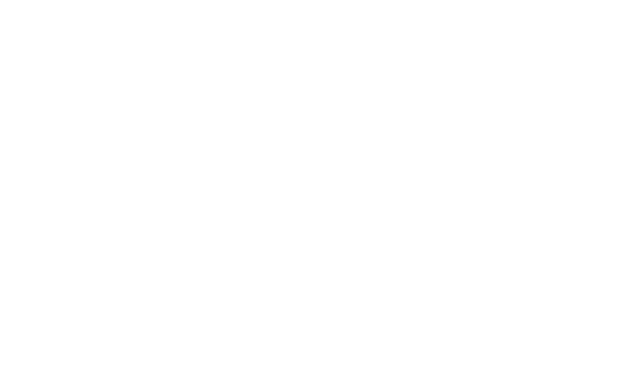
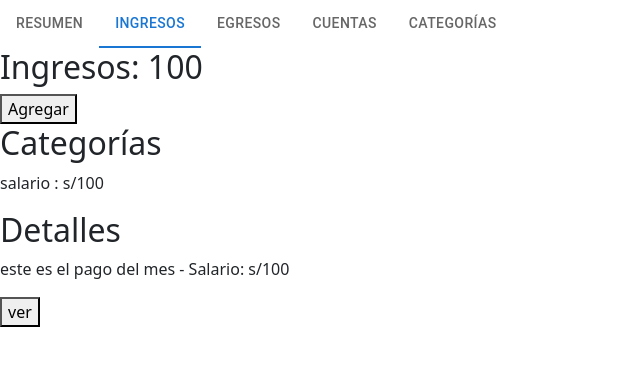
Before and after one commit to CesarCr300/integrador-1, a React (Vite) app: page /home/incomes in a window 1280 px wide. Before the commit this address had no page. Shown: the top 366 px of the page, without its empty margins (0-640 px from the left). Built offline with nearby package versions, Linux system fonts and the light colour scheme.

Commit message:
creation of BasicPage

```diff
--- a/src/App.tsx
+++ b/src/App.tsx
@@ -16,7 +16,11 @@ const App = () => {
           <BrowserRouter>
             <Routes>
               <Route path="/" element={<Login />} />
-              <Route path="/home" element={<Home />} />
+              <Route path="/home" element={<Home navbarValueProp={0} />} />
+              <Route path="/home/incomes" element={<Home navbarValueProp={1} />} />
+              <Route path="/home/expenses" element={<Home navbarValueProp={2} />} />
+              <Route path="/home/accounts" element={<Home navbarValueProp={3} />} />
+              <Route path="/home/categories" element={<Home navbarValueProp={4} />} />
             </Routes>
           </BrowserRouter>
         </Provider>
--- /dev/null
+++ b/src/components/MainTab.component.tsx
@@ -0,0 +1,17 @@
+import { Box, Tabs, Tab } from '@mui/material'
+import React from 'react'
+import { NavigateFunction } from 'react-router'
+
+export const MainTab = ({ navbarValue, handleNavbarChange, navigate }: { navbarValue: number, handleNavbarChange: (event: React.SyntheticEvent, newValue: number) => void, navigate: NavigateFunction }) => {
+  return (
+    <Box>
+      <Tabs value={navbarValue} onChange={handleNavbarChange} aria-label="basic tabs example">
+        <Tab label="Resumen" value={0} onClick={() => { navigate("/home") }} />
+        <Tab label="Ingresos" value={1} onClick={() => { navigate("/home/incomes") }} />
+        <Tab label="Egresos" value={2} onClick={() => { navigate("/home/expenses") }} />
+        <Tab label="Cuentas" value={3} onClick={() => { navigate("/home/accounts") }} />
+        <Tab label="Categorías" value={4} onClick={() => { navigate("/home/categories") }} />
+      </Tabs>
+    </Box>
+  )
+}
--- a/src/pages/Home/Home.tsx
+++ b/src/pages/Home/Home.tsx
@@ -1,23 +1,23 @@
+import { MainTab } from "@/components/MainTab.component";
 import { TabPanel } from "@/components/TabPanel";
-import { Box, Tab, Tabs } from "@mui/material"
 import { useState } from "react"
+import { useNavigate } from "react-router";
 import { HomeTabGeneral } from "./components/General/HomeTabGeneral.component";
 import { HomeTabIncome } from "./components/Income/HomeTabIncome.component";
 
-export const Home = () => {
-    const [navbarValue, setNavbarValue] = useState(0);
+interface IHomeProps {
+    navbarValueProp: number;
+    showTab?: boolean
+}
+
+export const Home = ({ navbarValueProp = 0, showTab = true }: IHomeProps) => {
+    const [navbarValue, setNavbarValue] = useState(navbarValueProp);
     const handleNavbarChange = (event: React.SyntheticEvent, newValue: number) => { setNavbarValue(newValue) };
+    const navigate = useNavigate();
     return (
         <>
-            <Box>
-                <Tabs value={navbarValue} onChange={handleNavbarChange} aria-label="basic tabs example">
-                    <Tab label="Resumen" value={0} />
-                    <Tab label="Ingresos" value={1} />
-                    <Tab label="Egresos" value={2} />
-                    <Tab label="Cuentas" value={3} />
-                    <Tab label="Categorías" value={4} />
-                </Tabs>
-            </Box>
+            <MainTab handleNavbarChange={handleNavbarChange} navbarValue={navbarValue} navigate={navigate} />
+            {showTab && (<>
                 <TabPanel value={navbarValue} index={0}>
                     <HomeTabGeneral />
                 </TabPanel>
@@ -32,7 +32,7 @@ export const Home = () => {
                 </TabPanel>
                 <TabPanel value={navbarValue} index={4}>
                     Categorías
-            </TabPanel>
+                </TabPanel></>)}
         </>
     )
 }
--- /dev/null
+++ b/src/pages/Incomes/Incomes.tsx
@@ -0,0 +1,5 @@
+export const Incomes = () => {
+  return (
+    <div>Incomes</div>
+  )
+}
```
Also changed, not shown: src/pages/BasicPage.tsx (added, +22 -0 lines). Lines whose indentation alone changed are shown as unchanged.
